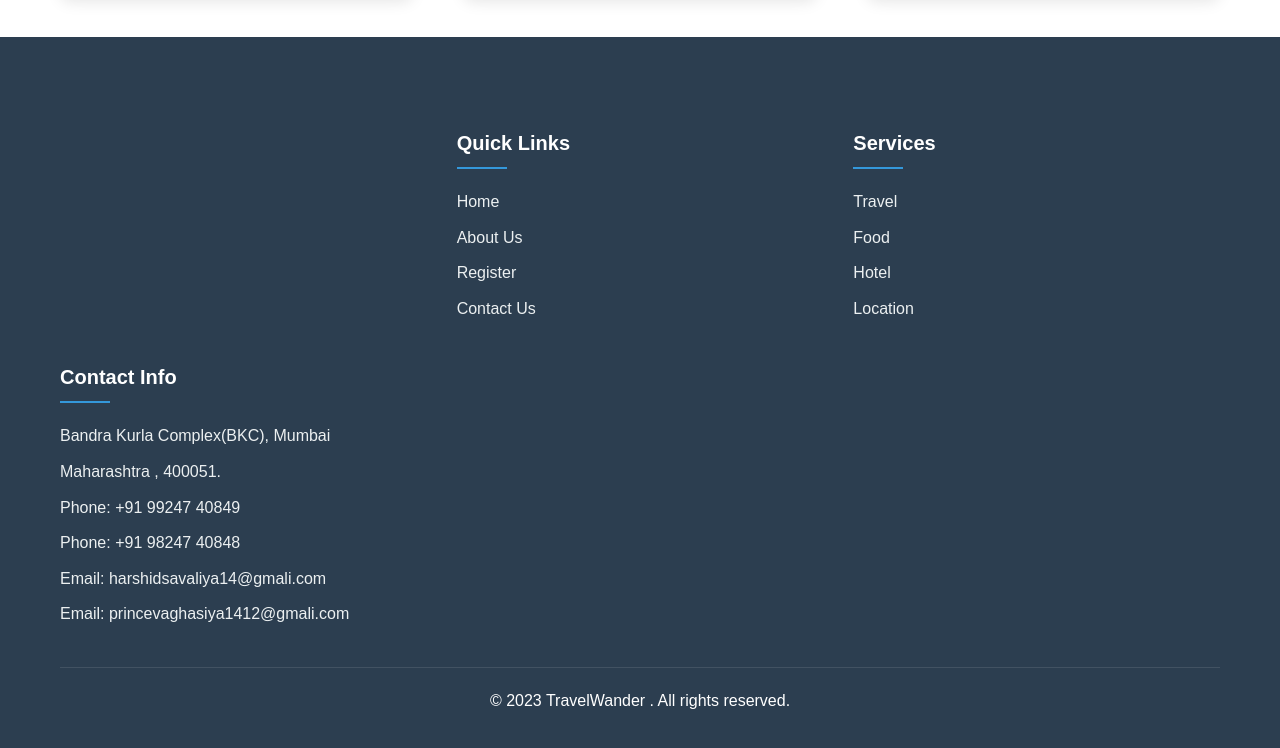
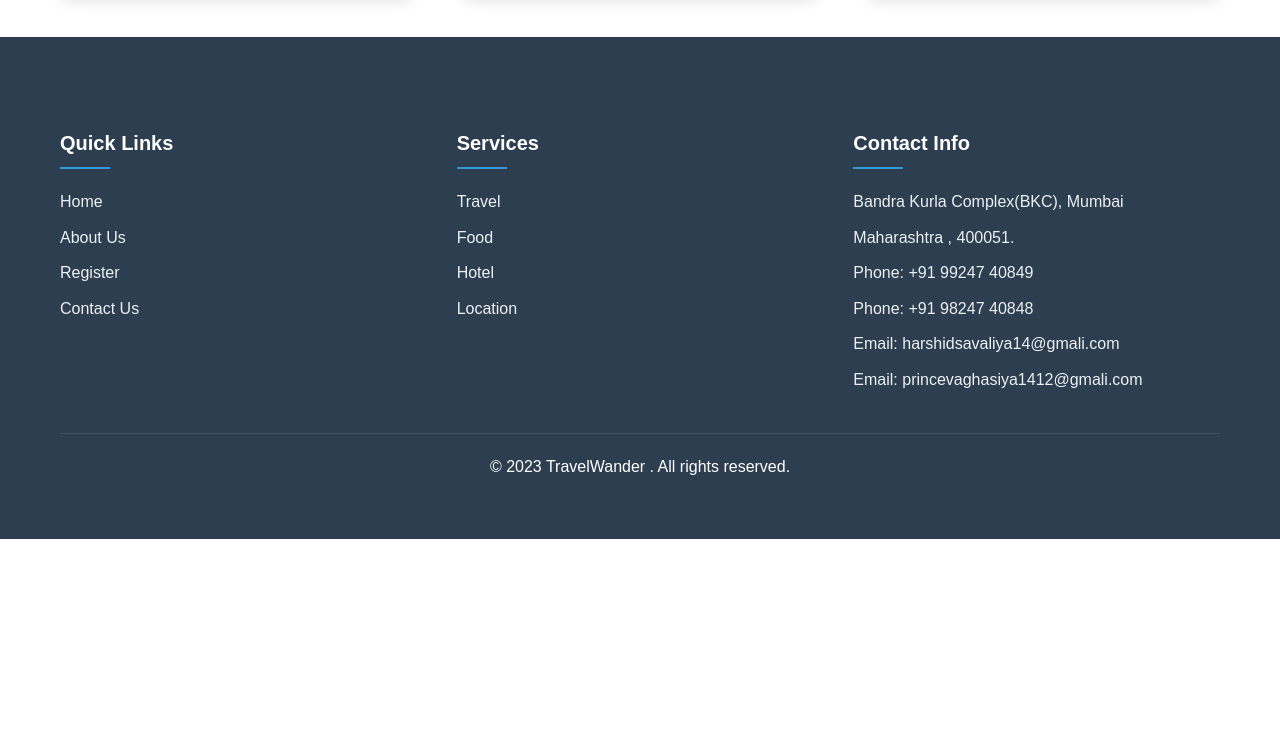
Before and after one commit to HarshidSavaliya/TravelWander, a plain HTML site: page uttar_pradesh.html in a window 1280 px wide. Shown: the part 1576-2324 px from the top of the page. After the commit the page ends 2115 px from the top, so only its background shows below. Drawn offline with Linux system fonts and the light colour scheme.

Commit message:
Update uttar_pradesh.html

```diff
--- a/uttar_pradesh.html
+++ b/uttar_pradesh.html
@@ -102,8 +102,6 @@
         <div class="container">
             <div class="footer-content">
                 <div class="footer-column">
-                </div>
-                <div class="footer-column">
                     <h3>Quick Links</h3>
                     <a href="index.html">Home</a>
                     <a href="about_page.html">About Us</a>
```
